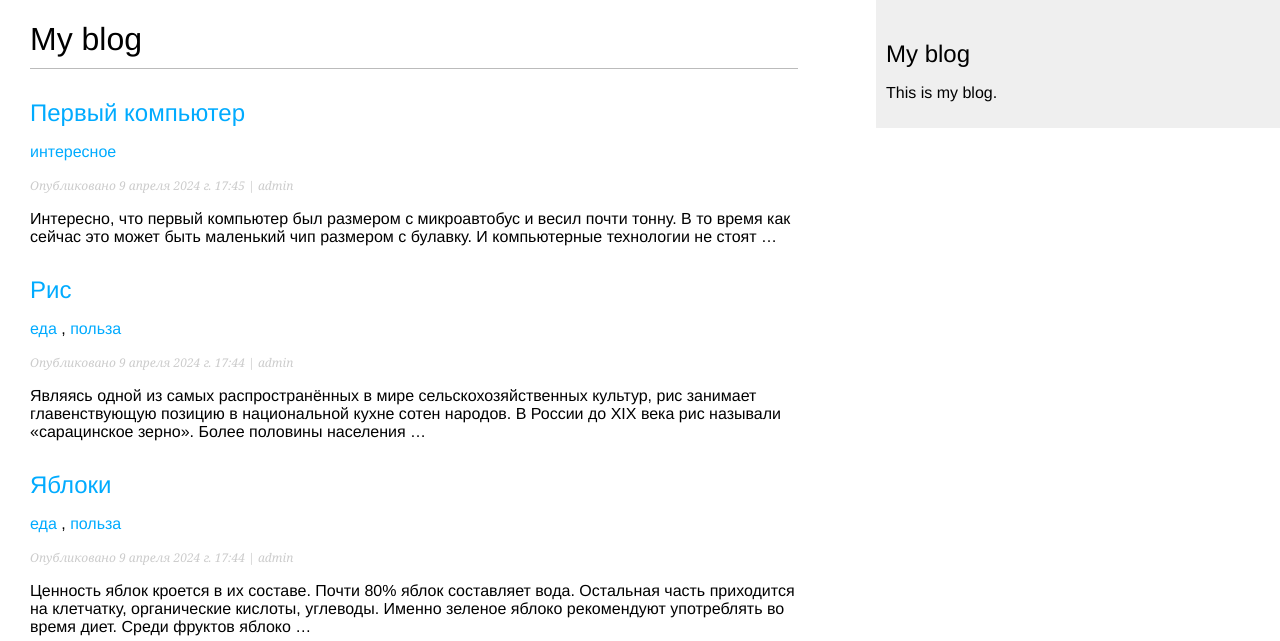
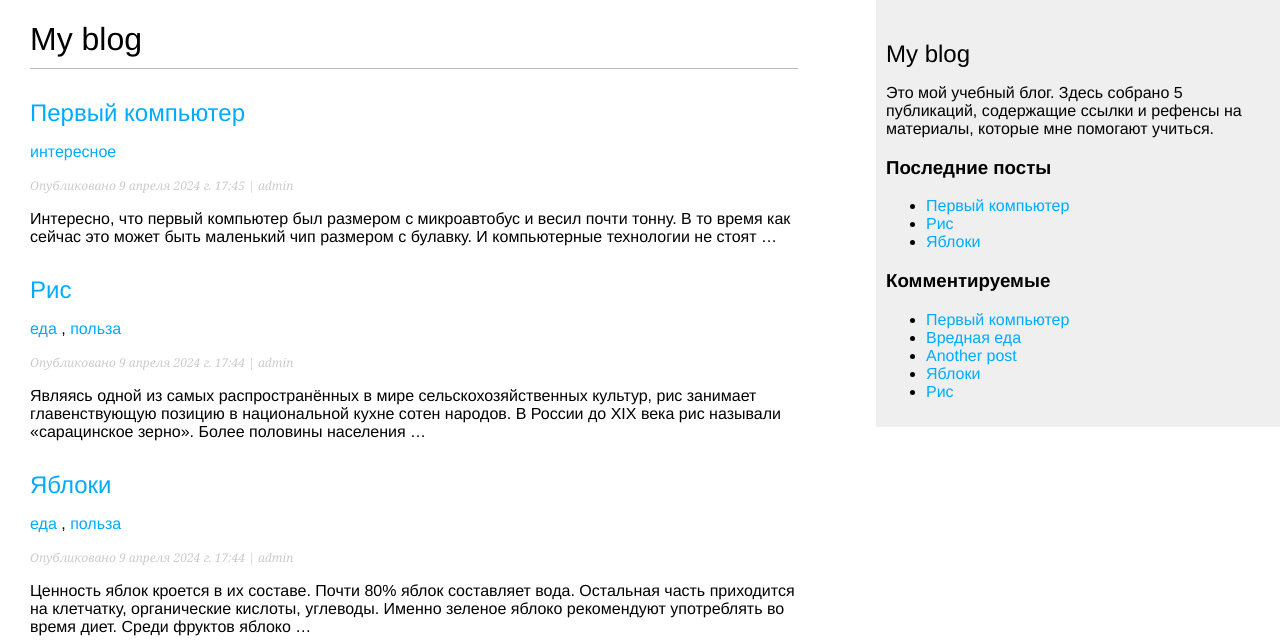
Before and after one commit to ozdorova/django-blog-example, a Django app: page /blog/ in a window 1280 px wide. Shown: the top 641 px of the page. Run offline with Django 4.2, Linux system fonts and the light colour scheme; data comes from the database, SQL or seed files in the repository; parts of the project's set-up code (start-up, migrations or seed data) failed here and were passed over.

Commit message:
add new custom tags for base.html

```diff
--- a/blog/templates/blog/base.html
+++ b/blog/templates/blog/base.html
@@ -1,4 +1,5 @@
 {% load static %}
+{% load custom_tags %}
 <!DOCTYPE html>
 <html>
 <head>
@@ -12,7 +13,19 @@
         </div>
     <div id="sidebar">
         <h2>My blog</h2>
-        <p>This is my blog.</p>
+        <p>Это мой учебный блог. Здесь собрано {% total_posts %} публикаций, содержащие ссылки и рефенсы на материалы, которые мне помогают учиться.
+        </p>
+        <h3>Последние посты</h3>
+        {% show_latest_posts 3 %}
+        <h3>Комментируемые</h3>
+        {% get_most_commented_posts as most_commented_posts %}
+        <ul>
+            {% for post in most_commented_posts %}
+                <li>
+                    <a href="{{ post.get_absolute_url }}"> {{ post.title }}</a>
+                </li>
+            {% endfor %}
+        </ul>
     </div>
 </body>
 </html>
--- /dev/null
+++ b/blog/templates/blog/post/latest_post.html
@@ -0,0 +1,8 @@
+<ul>
+
+    {% for post in latest_posts %}
+        <li>
+            <a href="{{ post.get_absolute_url }}"> {{ post.title }}</a>
+        </li>
+    {% endfor %}
+</ul>
--- a/blog/templatetags/custom_tags.py
+++ b/blog/templatetags/custom_tags.py
@@ -1,4 +1,7 @@
 from django import template
+from ..models import Post
+from django.db.models import Count
+
 
 register = template.Library()
 
@@ -15,3 +18,21 @@ def ru_plural(value, variants):
         variant = 2
 
     return variants[variant]
+
+
+@register.simple_tag
+def total_posts():
+    return Post.published.count()
+
+
+@register.inclusion_tag('blog/post/latest_post.html')
+def show_latest_posts(count=5):
+    latest_posts = Post.published.order_by('-publish')[:count]
+    return {'latest_posts': latest_posts}
+
+
+@register.simple_tag
+def get_most_commented_posts(count=5):
+    return Post.published.annotate(
+        total_comments=Count('comments')
+    ).order_by('-total_comments')[:count]
```
